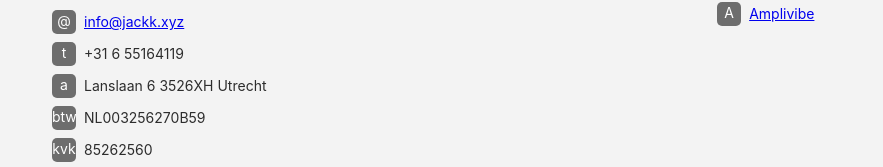
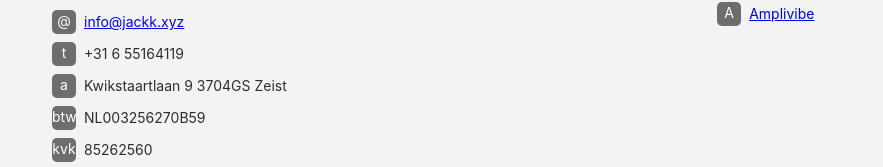
Before and after one commit to jackha/jackk-site, a React (Create React App) app: page / in a window 1280 px wide. Shown: the part 1790-1957 px from the top of the page, without its empty margins (198-1081 px from the left). Built offline with nearby package versions, Linux system fonts and the light colour scheme.

Commit message:
Update address

```diff
--- a/src/components/Footer/Footer.js
+++ b/src/components/Footer/Footer.js
@@ -24,7 +24,7 @@ const contact = () => {
             </div>
             <div className={classes.row}>
               <div className={classes.iconize}>a</div>
-              <div>Lanslaan 6 3526XH Utrecht</div>
+              <div>Kwikstaartlaan 9 3704GS Zeist</div>
             </div>
             <div className={classes.row}>
               <div className={classes.iconize}>btw</div>
```
